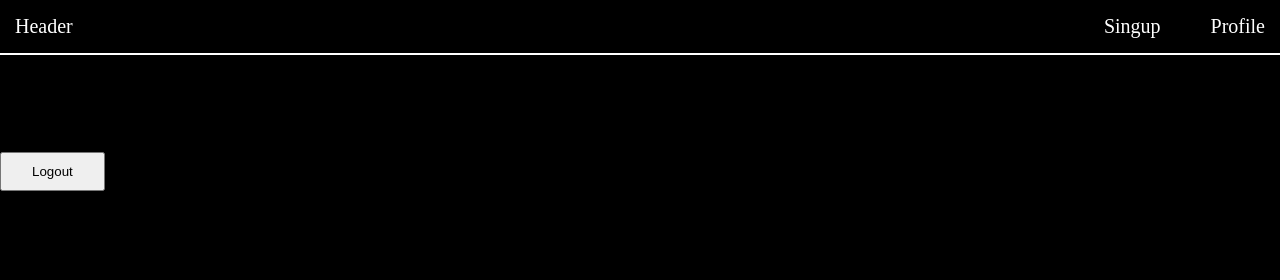
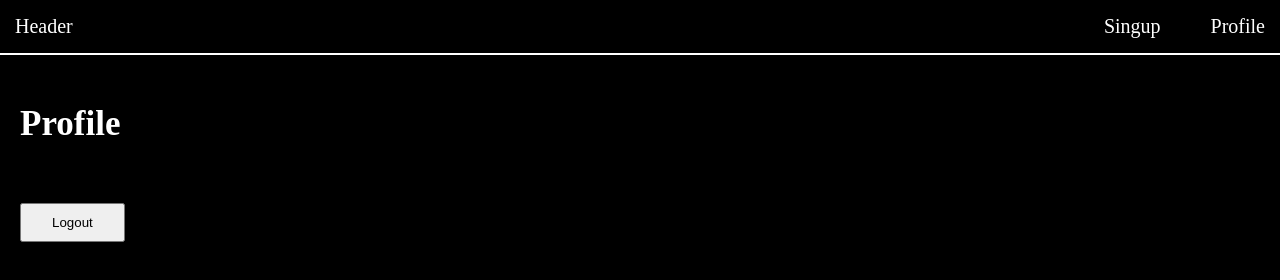
Before and after one commit to Umeshjyani/validation-form, a plain HTML site: page Profile.html in a window 1280 px wide. Drawn offline with Linux system fonts and the light colour scheme.

Commit message:
Update style.css

```diff
--- a/style.css
+++ b/style.css
@@ -54,5 +54,14 @@ body{
     font-size: 14px;
 }
 .profile-info{
-    font-size: 18px;
+    font-size: 25px;
 }
+.profile{
+    height: 500px;
+    width: 500px;
+    color: white;
+    padding: 20px;
+}
+.new{
+    font-size: 35px;
+}
```
